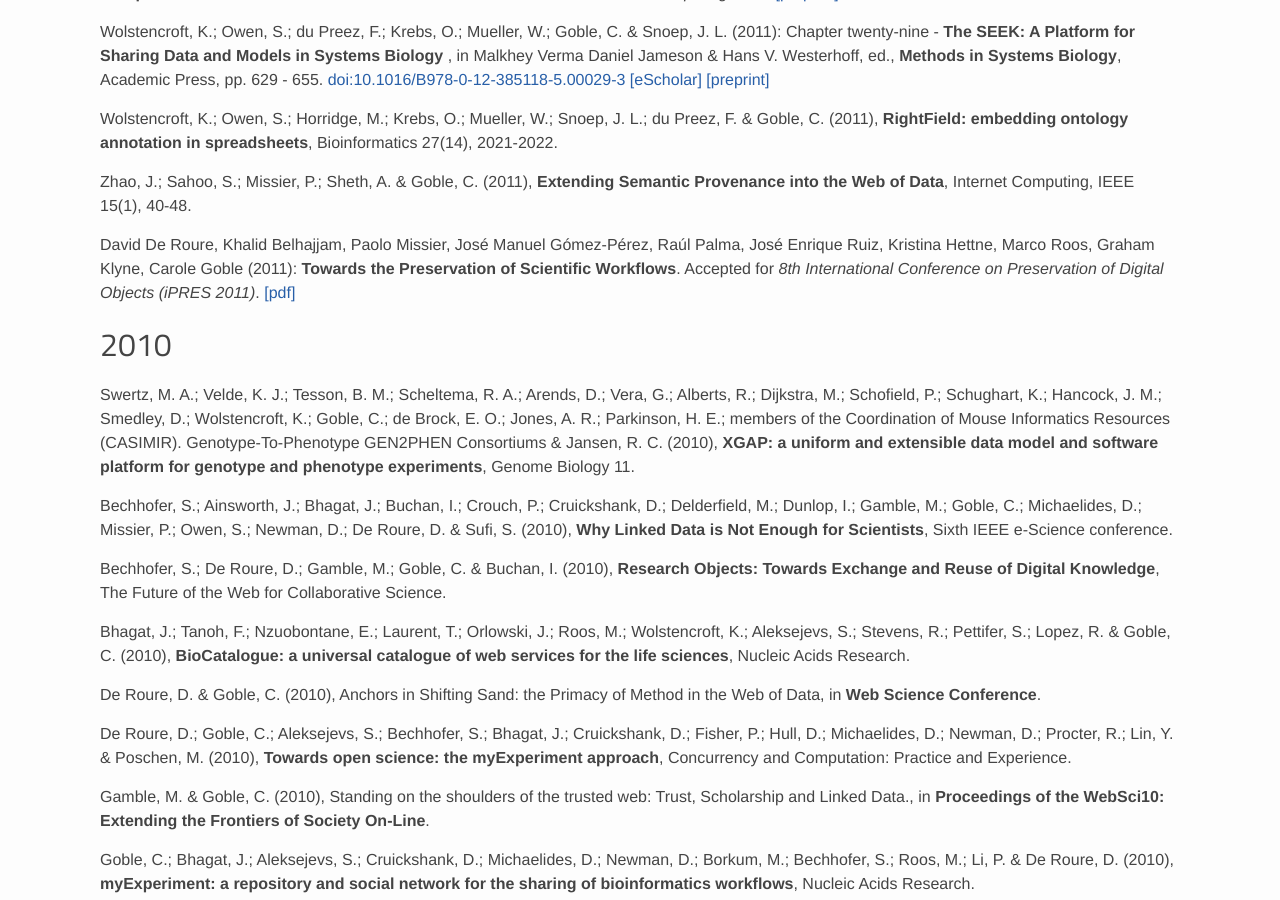
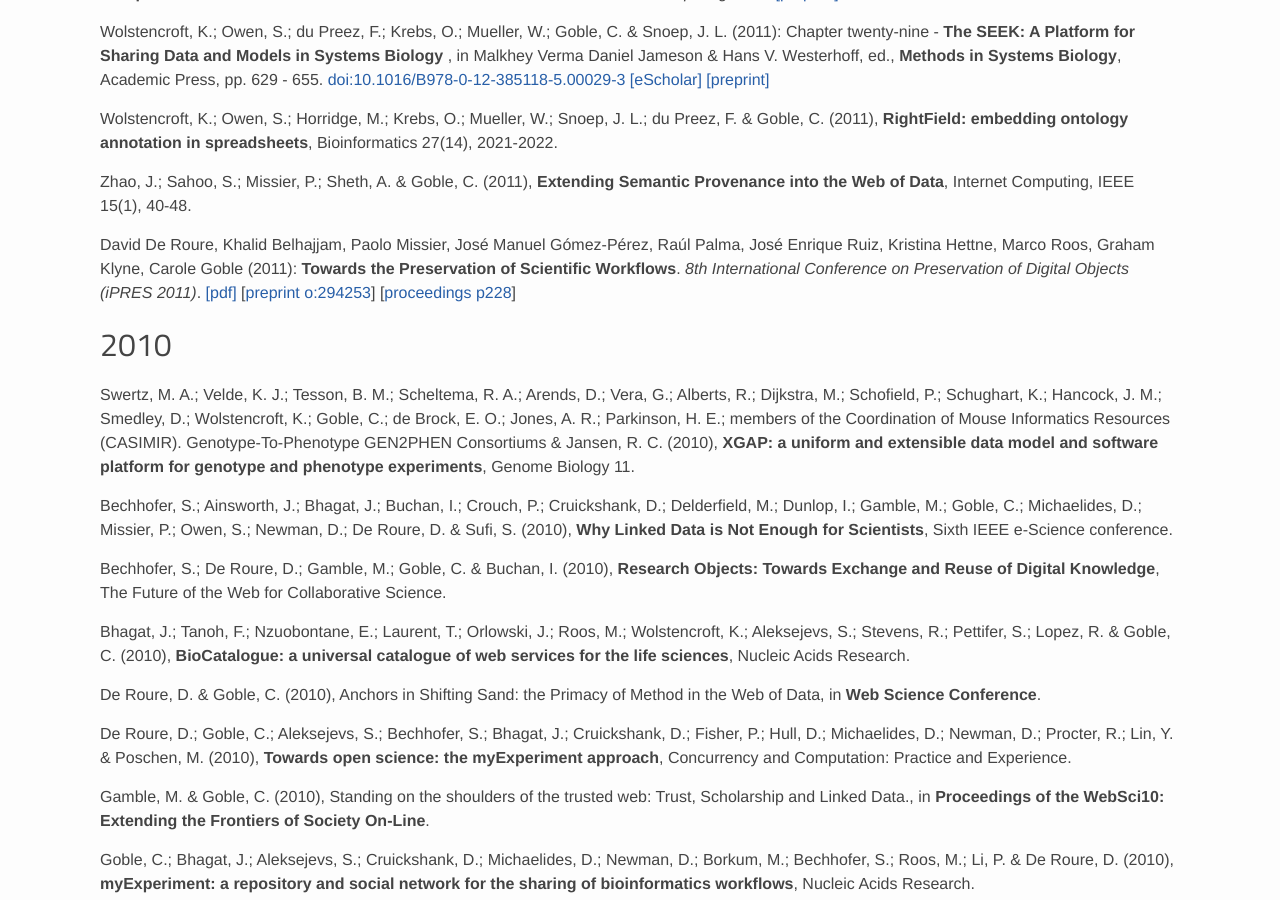
Before and after one commit to eScienceLab/eScienceLab.github.io, a Jekyll site: the page built from publications/archive.md, in a window 1280 px wide and 900 px high, scrolled down 2481 px. Built offline with Jekyll 4.4.1, drawn with Linux system fonts in a browser that asks for light colours; comment, search, counter and statistics services are not loaded.

Commit message:
preprints..

```diff
--- a/publications/archive.md
+++ b/publications/archive.md
@@ -128,8 +128,10 @@
 
 David De Roure, Khalid Belhajjam, Paolo Missier, José Manuel Gómez-Pérez, Raúl Palma, José Enrique Ruiz, Kristina Hettne, Marco Roos, Graham Klyne, Carole Goble (2011):
 **Towards the Preservation of Scientific Workflows**.
-Accepted for _8th International Conference on Preservation of Digital Objects (iPRES 2011)_.
+_8th International Conference on Preservation of Digital Objects (iPRES 2011)_.
 [[pdf]](http://users.ox.ac.uk/~oerc0033/preprints/wfpreservev10.pdf)
+[[preprint o:294253](https://doi.org/11353/10.294253)]
+[[proceedings p228](http://web.archive.org/web/20130525105112/http://s3.amazonaws.com/files.posterous.com/temp-2012-01-02/dHqmzjcCGoexvmiBzJDCyhrlhIgswoffzvsfnpEAxjHFEesarvwahEHrmyvj/iPRES2011.proceedings.pdf?AWSAccessKeyId=AKIAJFZAE65UYRT34AOQ&Expires=1369479372&Signature=e1gwEcnUeoq9433EKB8niGdnSWI%3D#page=240)]
 
 
 ## 2010
```
